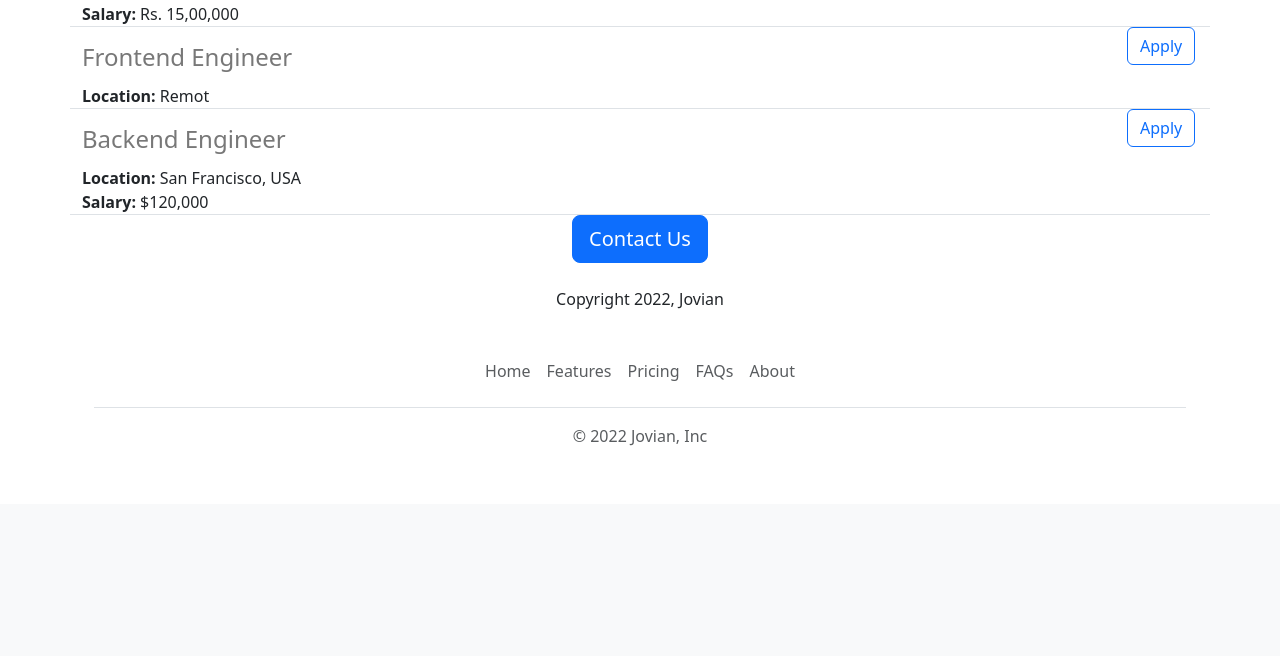
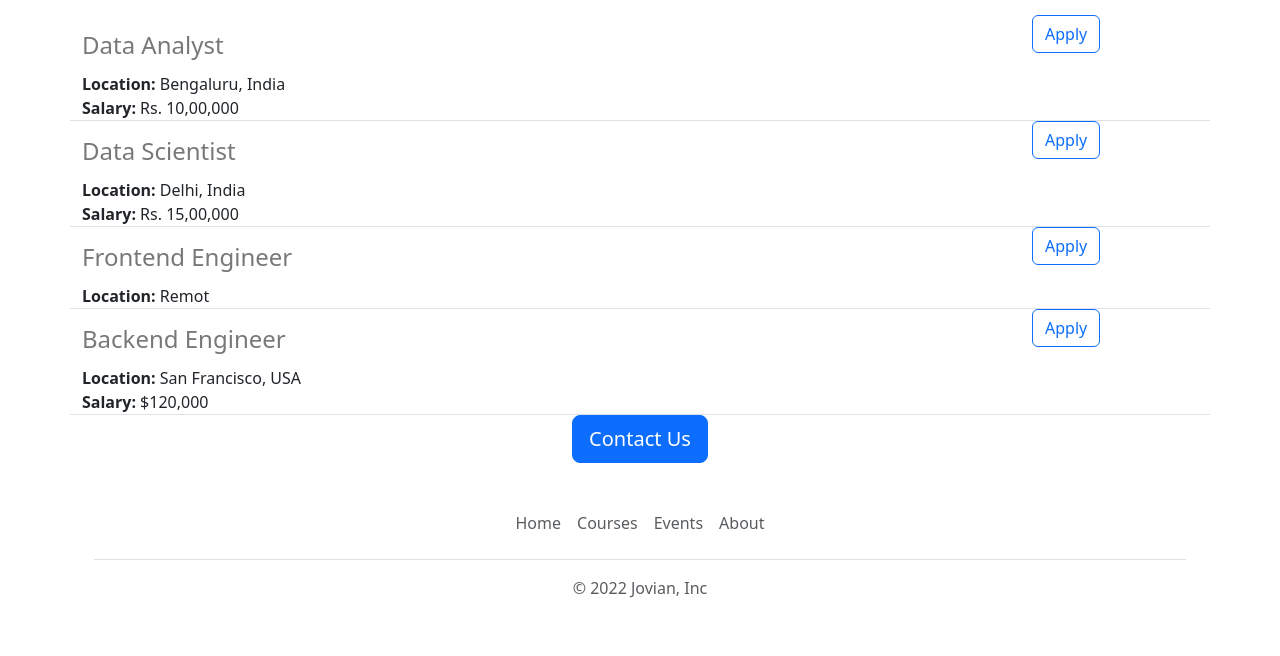
Before and after one commit to MotoBwi/jovian-careers-website, a Flask app: page / in a window 1280 px wide. Shown: the part 895-1551 px from the top of the page. Before the commit the page ends 1341 px from the top, so only its background shows below. Run offline with Flask 3, Linux system fonts and the light colour scheme.

Commit message:
Initial commit

```diff
--- a/templates/footer.html
+++ b/templates/footer.html
@@ -1,11 +1,10 @@
 <div class="container">
     <footer class="py-3 my-4">
       <ul class="nav justify-content-center border-bottom pb-3 mb-3">
-        <li class="nav-item"><a href="#" class="nav-link px-2 text-body-secondary">Home</a></li>
-        <li class="nav-item"><a href="#" class="nav-link px-2 text-body-secondary">Features</a></li>
-        <li class="nav-item"><a href="#" class="nav-link px-2 text-body-secondary">Pricing</a></li>
-        <li class="nav-item"><a href="#" class="nav-link px-2 text-body-secondary">FAQs</a></li>
-        <li class="nav-item"><a href="#" class="nav-link px-2 text-body-secondary">About</a></li>
+        <li class="nav-item"><a target="_blank" href="https://jovian.ai" class="nav-link px-2 text-body-secondary">Home</a></li>
+        <li class="nav-item"><a target="_blank" href="https://jovian.ai/learn" class="nav-link px-2 text-body-secondary">Courses</a></li>
+        <li class="nav-item"><a target="_blank" href="https://jovian.ai/events" class="nav-link px-2 text-body-secondary">Events</a></li>
+        <li class="nav-item"><a target="_blank" href="https://jovian.ai/about" class="nav-link px-2 text-body-secondary">About</a></li>
       </ul>
       <p class="text-center text-body-secondary">&copy; 2022 Jovian, Inc</p>
     </footer>
--- a/templates/home.html
+++ b/templates/home.html
@@ -20,7 +20,8 @@
     <div class="container">
     <h1 class="text-center mt-2 mb-4">
      {{company_name}} Careers</h1>
-    <p class="lead">Lorem ipsum dolor sit amet, consectetur
+    <div class="row" style="margin-bottom: 16px;">
+      <div class="col-md-6"><p class="lead">Lorem ipsum dolor sit amet, consectetur
     adtplsc Ing ell t, sed do eiusmod tempor incidtdunt ut
     labore et dolore magna aliqua. Ut enun ad minim
     veniam, quis nostrud exercitation ullamco 1 aborts
@@ -28,15 +29,16 @@
     trure dolor In reprehendertt tn voluptate vetit esse
     cillum dolore eu fuglat nulla partatur. Excepteur
     sint occaecat cupidatat non proident, sunt in culpa
-    qut off deserunt mollit anim id est laborum.</p>
+    qut off deserunt mollit anim id est laborum.</p></div>
+    <div class="d-none d-md-block col-md-6"><img src="../static/people.jpg" style="height: 320px; border-radius: 4px;"></div>
+  </div>
     <h2 class="text-center mt-2 mb-4">Job Openings</h2>
     <div>
       {% for job in jobs %}
       {% include 'jobitem.html' %}
       {% endfor %}
       <div class="text-center">
-        <button class="btn btn-primary btn-lg">Contact Us</button>
-        <p class="mt-4">Copyright 2022, Jovian</p>
+        <a href="mailto:sbapan41@gmail.com?subject=Questions%20about%20job%20opening&body=My%20Name%3A%20%3Cyour%20name%20here%3E%0D%0A%0D%0AMy%20Questions%3A%20%3Cyour%20questions%20here%3E%0D%0A" class="btn btn-primary btn-lg" type="button">Contact Us</a>
       </div>
   </div>
       {% include 'footer.html' %}
--- a/templates/jobitem.html
+++ b/templates/jobitem.html
@@ -1,5 +1,5 @@
 <div class="border-bottom row" style= "margin_bottom:4px;">
-  <div class="col-11">
+  <div class="col-10">
     <h4 style="color:rgb(120, 120,120); margin-top: 16px; padding-bottom:4px;">{{job['title']}}</h4>
     <div><b>Location:</b> {{job['location']}}</div>
     {% if 'salary' in job %}
@@ -8,7 +8,7 @@
     </div>
     {% endif %}
   </div>
-  <div class="col-1">
-    <button type="button" class="btn btn-outline-primary">Apply</button>
+  <div class="col-2">
+    <a href="mailto:sbapan41@gmail.com?subject=Application%20for%20{{job['title']}}&body=My%20Name%3A%20%3Cyour%20name%20here%3E%0D%0A%0D%0AMy%20Resume%20Link%3A%20%3Cresume%20link%3E%0D%0A%0D%0AMy%20LinkedIn%3A%20%3Clinkedin%20link%3E%0D%0A" type="button" class="btn btn-outline-primary">Apply</a>
   </div>
 </div>
```
Also changed, not shown: 1 other file.
